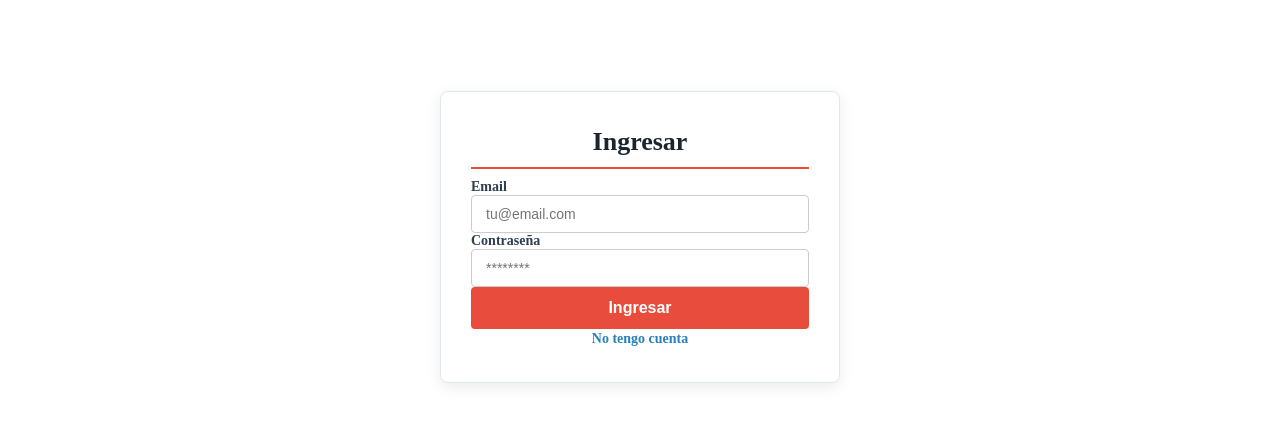
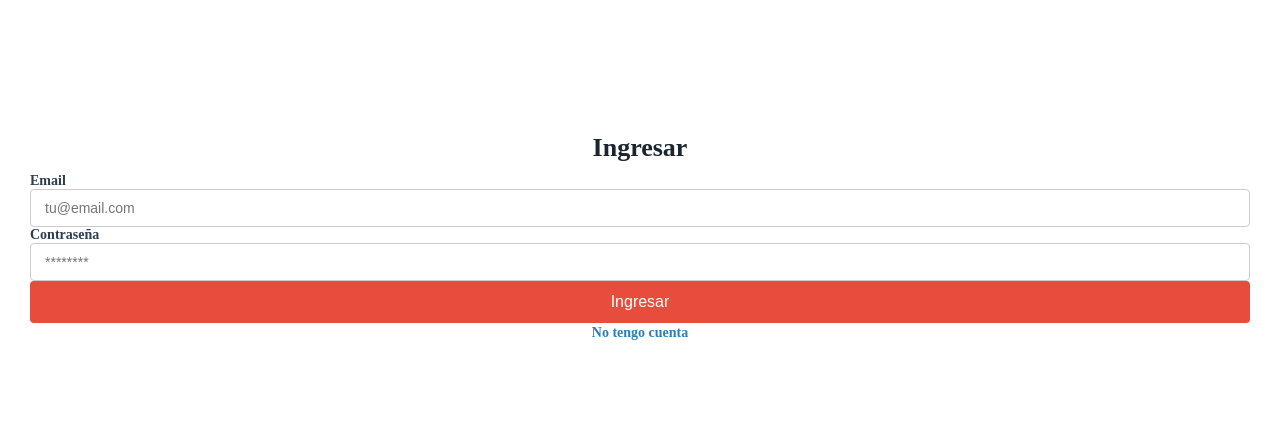
Before and after one commit to felipeib/Santi-y-uru-repo, a plain HTML site: page login.html in a window 1280 px wide. Shown: the part 163-586 px from the top of the page. Drawn offline with Linux system fonts and the light colour scheme.

Commit message:
corregi login

```diff
--- a/CSS/style.css
+++ b/CSS/style.css
@@ -190,11 +190,9 @@ footer{
 .formulario-login{
     background-color: #ffffff;
     border-radius: 8px;
-    border: 1px solid #e1e8ed;
-    padding: 35px 30px;
+    border: 1px #e1e8ed;
+    padding: 30px;
     width: 100%;
-    max-width: 400px;
-    box-shadow: 0 4px 15px rgba(0, 0, 0, 0.08);
     display: flex;
     flex-direction: column;
 }
@@ -203,9 +201,6 @@ footer{
     color: #1a252f;
     margin: 0 0 10px 0;
     text-align: center;
-    font-weight: 700;
-    border-bottom: 2px solid #e74c3c;
-    padding-bottom: 10px;
 }
 .campo-formulario {
     display: flex;
@@ -229,7 +224,6 @@ footer{
     padding: 12px;
     border-radius: 4px;
     font-size: 16px;
-    font-weight: bold;
     width: 100%;
     text-align: center;
 }
```
